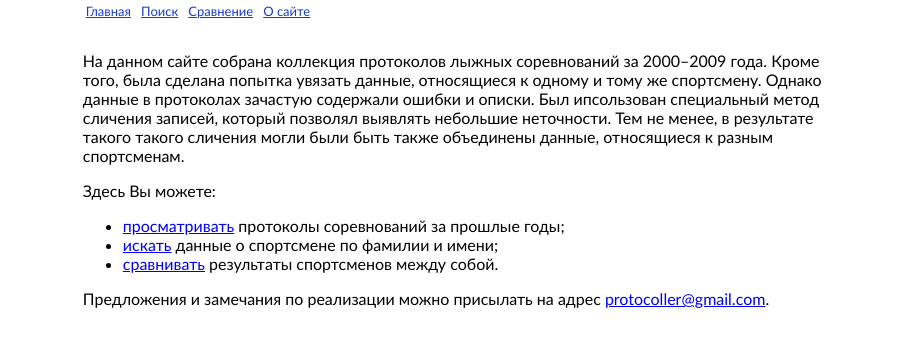
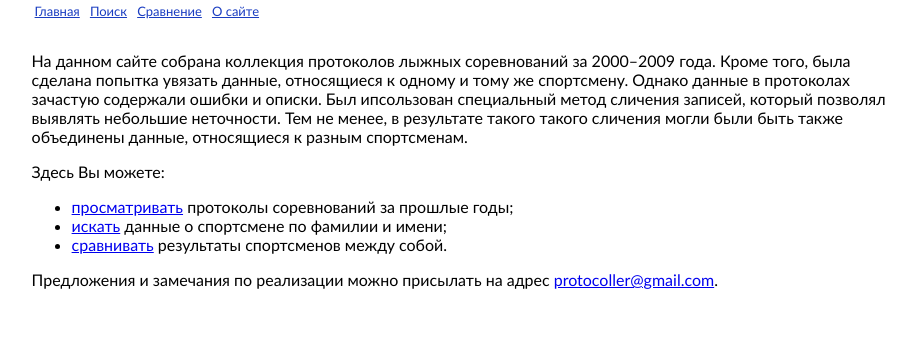
Before and after one commit to dsukhov1983/protocoller, a Django app: template template/about.html in a window 1280 px wide. Shown: the top 347 px of the page, without its empty margins (122-1038 px from the left). Run offline with Django 3.2, Linux system fonts and the light colour scheme; the template is opened without the code that fills it, so the values that code supplies are empty.

Commit message:
styles fix

```diff
--- a/css/style.css
+++ b/css/style.css
@@ -6,16 +6,16 @@ padding:0;
 }
 
 #page-left {
-width:16%;
+width:12%;
 float:left;
-margin-right:-16%;
+margin-right:-12%;
 }
 
 #content{
 float:left;
 margin-top:0.5em;
-margin-left:16%;
-width:60%;
+margin-left:12%;
+width:68%;
 }
 
 #page-right {
@@ -23,12 +23,13 @@ width:16%;
 float:right;
 }
 
-#search{
+#searchForm{
 padding-bottom:1em;
+width:100%;
 }
 
 #menu{
-margin-left:16%;
+margin-left:12%;
 padding-bottom:8px;
 }
 
@@ -130,6 +131,7 @@ background-color:lightgrey;
 table.protocol {
 border-collapse:collapse;
 margin-bottom:2em;
+width:100%;
 }
 
 tr.head {
@@ -308,3 +310,7 @@ font-size:0.8em;
 background:#CEDDFF;
 padding:10px;
 }
+
+.seasons{
+padding-left:10px;
+}
--- a/template/protocol_groups.html
+++ b/template/protocol_groups.html
@@ -6,6 +6,7 @@
 {% block content %}
 
 <div class="comp-header">
+  <p class="event">{{ comp.event.name }}</p>
   <p class="place">{{ comp.place|default:"" }}</p>
   <p class="name">{{ comp }}</p>
   <p class="date">{{ comp.event.date|ru_strftime:"%d %B %Y" }}</p>
--- a/template/search_result.html
+++ b/template/search_result.html
@@ -27,7 +27,7 @@
   <div class="person">
     <a href="{% url person_results p.id %}">
       <span class="title">{{ p.full_name }} {{ p.get_rank_display }}
-        {{ p.year }} </span> {{ p.city }} {{ p.club }}
+        {{ p.year }} </span> {{ p.city|default:"" }} {{ p.club|default:"" }}
     </a>
   </div>
   {% endfor %}
--- a/template/summary_results.html
+++ b/template/summary_results.html
@@ -8,8 +8,8 @@
 <p>Фамилия Имя: {{ person.full_name }}</p>
 <p>Год рождения: {{ person.year }}</p>
 <p>Звание: {{ person.get_rank_display }}</p>
-<p>Город: {{ person.city }}</p>
-<p>Клуб: {{ person.club }}</p>
+<p>Город: {{ person.city|default:"" }}</p>
+<p>Клуб: {{ person.club|default:"" }}</p>
 </div>
 
 <table class="protocol">
```
Also changed, not shown: miner/templatetags/pretty_print.py (+5 -3 lines), template/compare.html (+3 -4 lines).
